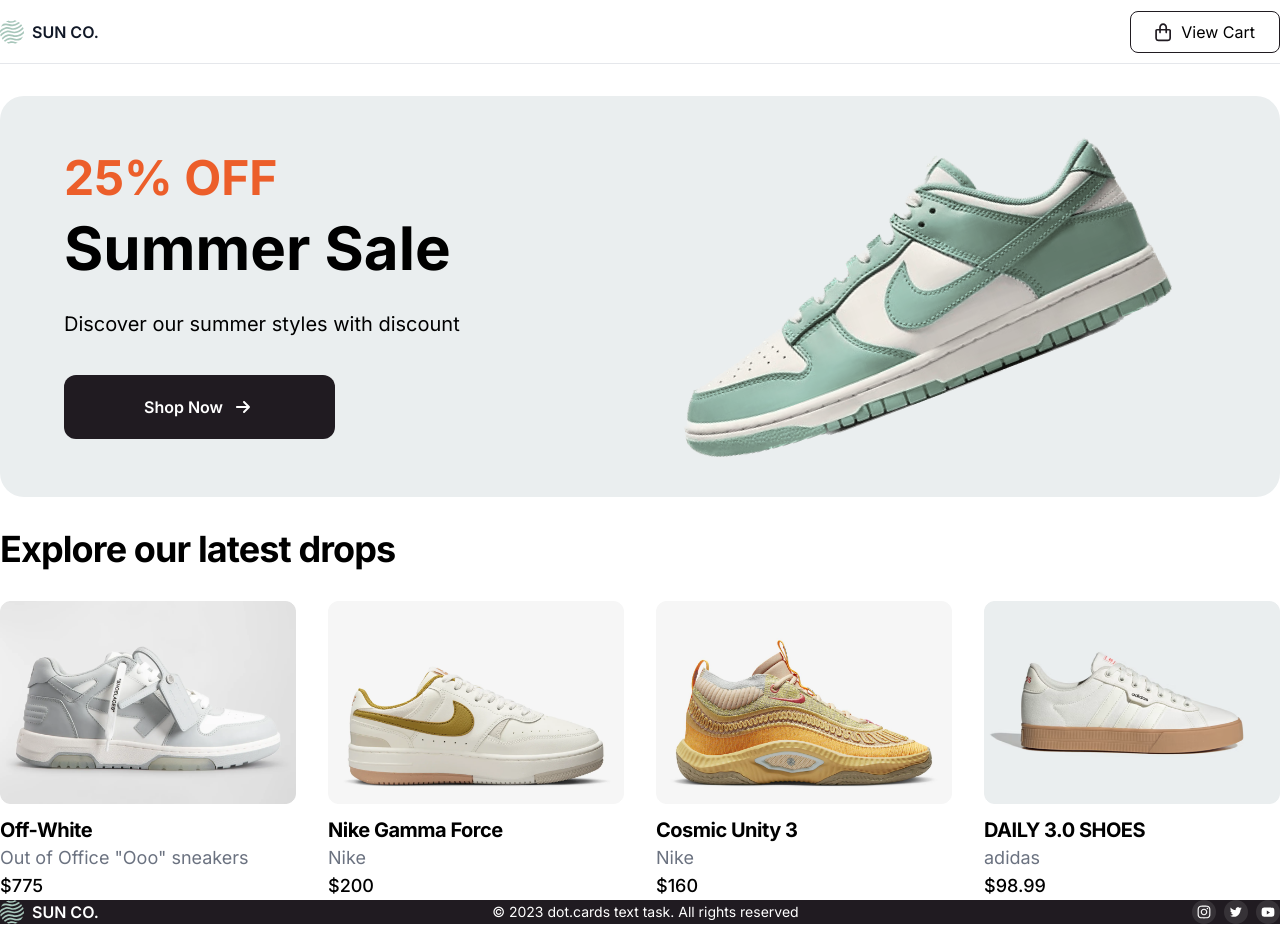
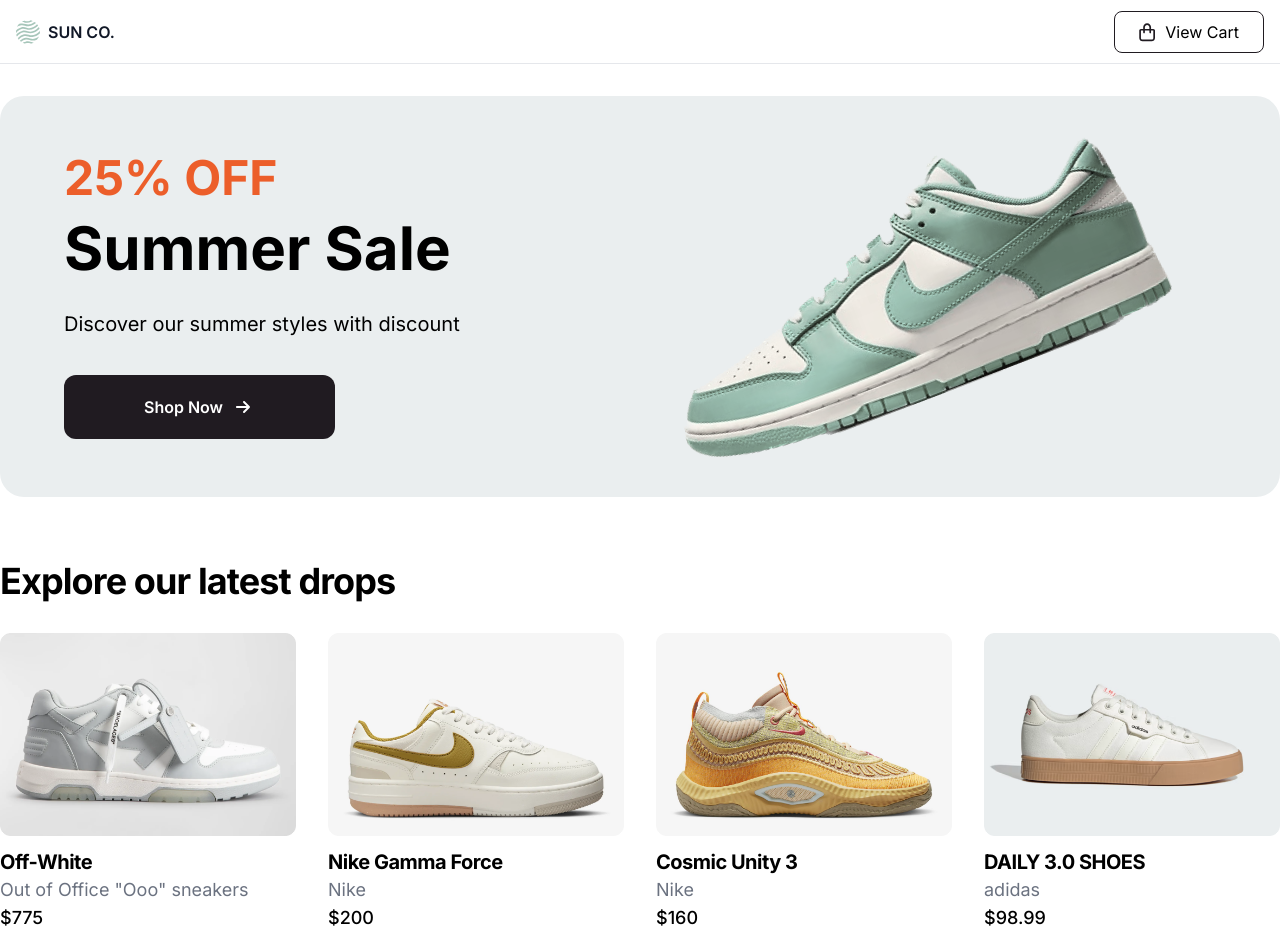
Before and after one commit to matt-harsini/dot.cards-assignment, a Next.js app: page / in a window 1280 px wide. Shown: the top 952 px of the page. Before the commit the page ends 924 px from the top, so only its background shows below. Built offline with nearby package versions, Linux system fonts and the light colour scheme.

Commit message:
css tweaks

```diff
--- a/src/app/page.tsx
+++ b/src/app/page.tsx
@@ -23,13 +23,14 @@
   const data = await getData();
 
   return (
-    <main className="grid grid-cols-1 h-full">
-      <nav className="h-[64px] border-b-[1px]">
+    <main className="flex flex-col h-full">
+      <nav className="h-[64px] border-b-[1px] p-4">
         <div className="max-w-7xl mx-auto flex items-center justify-between h-full">
           <Logo style="text-gray-900" />
           <Cart />
         </div>
       </nav>
+      <div className="flex-1">
         <header className="w-full mt-8 max-w-7xl mx-auto hero-bg flex rounded-3xl p-10 px-16">
           <div className="flex flex-col flex-1 items-start justify-around">
             <div>
@@ -67,7 +68,7 @@
             />
           </div>
         </header>
-      <section className="max-w-7xl mx-auto mt-8">
+        <section className="max-w-7xl mx-auto mt-16">
           <h3 className="text-4xl font-bold tracking-tight">
             Explore our latest drops
           </h3>
@@ -77,7 +78,8 @@
             })}
           </div>
         </section>
-      <footer className="black w-full flex items-center justify-center justify-self-end">
+      </div>
+      <footer className="mt-24 black w-full p-4 flex items-center justify-center justify-self-end">
         <div className="max-w-7xl w-full mx-auto flex justify-between items-center">
           <Logo style="text-white" />
           <span className="text-white text-sm">
```
Lines whose indentation alone changed are shown as unchanged.
